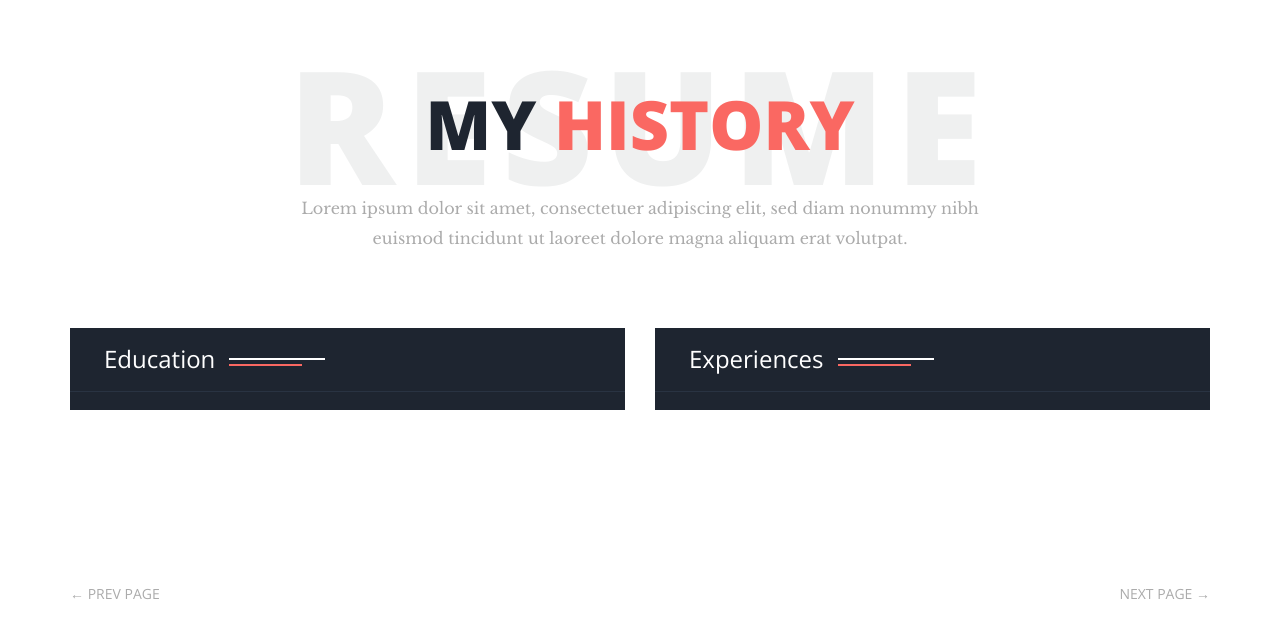
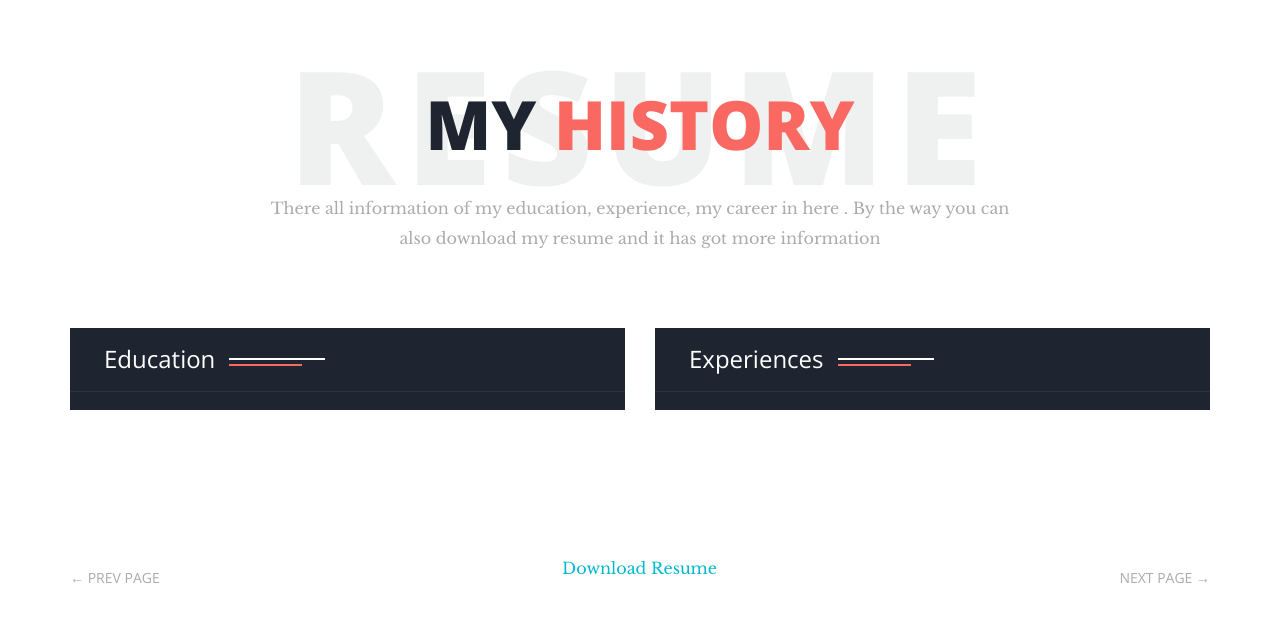
Before and after one commit to abbos-rasulov/My-portfolio-website, a Django app: page /resume/ in a window 1280 px wide. Shown: the part 157-800 px from the top of the page. Run offline with Django 4.2, Linux system fonts and the light colour scheme; data that the repository does not hold is empty; some libraries are stand-ins or nearby versions; some web fonts are replaced.

Commit message:
Added some updates

```diff
--- a/portfolio/templates/about.html
+++ b/portfolio/templates/about.html
@@ -43,16 +43,12 @@
               {% for skill in softskills %}
               <div class="progress clear">
                 <div class="skill-name">{{ skill.name }}</div>
-{#                <div class="skill-bar">#}
-{#                  <div class="bar"></div>#}
-{#                </div>#}
-                <div class="skill-lavel" data-skill-value=""></div>
               </div> <!-- /.progress -->
             {% endfor %}
             </div> <!-- /.skill-wrapper -->
           </div> <!-- /.col -->
-        </div> <!-- /.row -->
       </div> <!-- /.container -->
+
       <nav class="page-nav clear">
   <div class="container">
     <div class="flex flex-middle space-between">
--- a/portfolio/templates/resume.html
+++ b/portfolio/templates/resume.html
@@ -14,8 +14,7 @@
           <div class="col-xs-12 col-md-offset-1 col-md-10 col-lg-offset-2 col-lg-8">
             <div class="page-title text-center">
               <h2>My <span class="primary">history</span> <span class="title-bg">Resume</span></h2>
-              <p>Lorem ipsum dolor sit amet, consectetuer adipiscing elit, sed diam nonummy nibh euismod tincidunt ut
-                laoreet dolore magna aliquam erat volutpat.</p>
+              <p>There all information of my education, experience, my career in here . By the way you can also download my resume and it has got more information</p>
             </div>
           </div>
         </div> <!-- /.row -->
@@ -74,6 +73,7 @@
   <div class="container">
     <div class="flex flex-middle space-between">
       <span class="prev-page"><a href="{% url 'services' %}" class="link">&larr; Prev Page</a></span>
+           <p style="color: #02b7ce" > <a href="{% static "Abbos Rasulov's Resume.pdf" %}" download>Download Resume</a></p>
       <span class="next-page"><a href="{% url 'works' %}" class="link">Next Page &rarr;</a></span>
     </div>
   </div>
--- a/portfolio/templates/works.html
+++ b/portfolio/templates/works.html
@@ -31,8 +31,8 @@
             </ul>
           </div>
         </div>
+        <div class="row isotope-gutter">
           {% for work in works %}
-        <div class="row isotope-gutter">
           <div class="col-xs-12 col-sm-6 col-md-4 {{ work.category.id }}">
             <figure class="works-item">
               <img src="{{ work.image.url }}" alt="Image">
@@ -43,8 +43,8 @@
               </figcaption>
             </figure>
           </div>
+                  {% endfor %}
         </div> <!-- /.row -->
-                  {% endfor %}
       </div> <!-- /.container -->
 
 
--- a/portfolio/views.py
+++ b/portfolio/views.py
@@ -31,9 +31,11 @@ def services(request):
 def resume(request):
     experiences = Experience.objects.all()
     educations = Education.objects.all()
+    skills = JobSkill.objects.all()
     ctx = {
         'educations': educations,
         'experiences': experiences,
+        'skills': skills
     }
     return render(request, 'resume.html', ctx)
 
```
Also changed, not shown: media/work/2023/02/16/no_image_FFEzYRL.png (added), media/work/2023/02/16/no_image_upD58lm.png (added).
